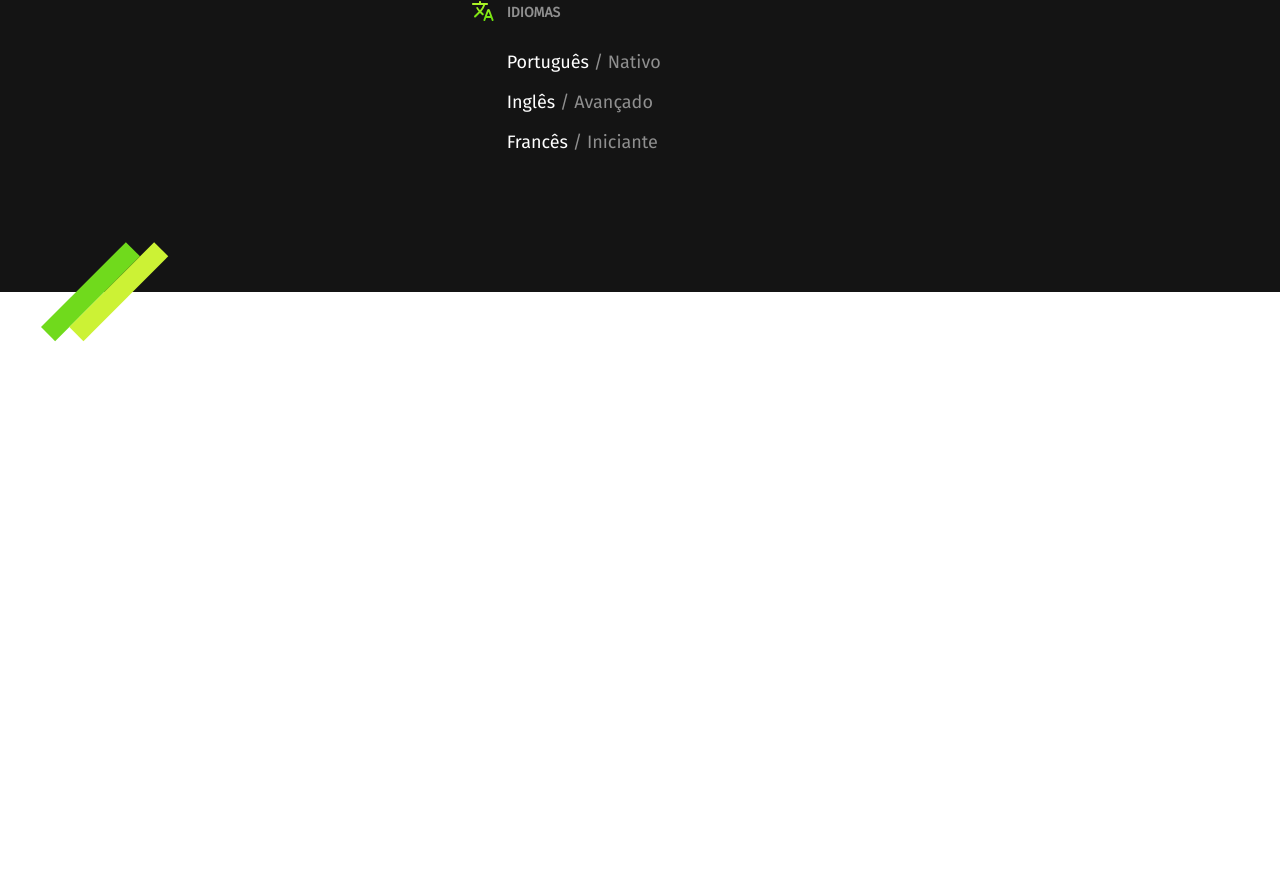
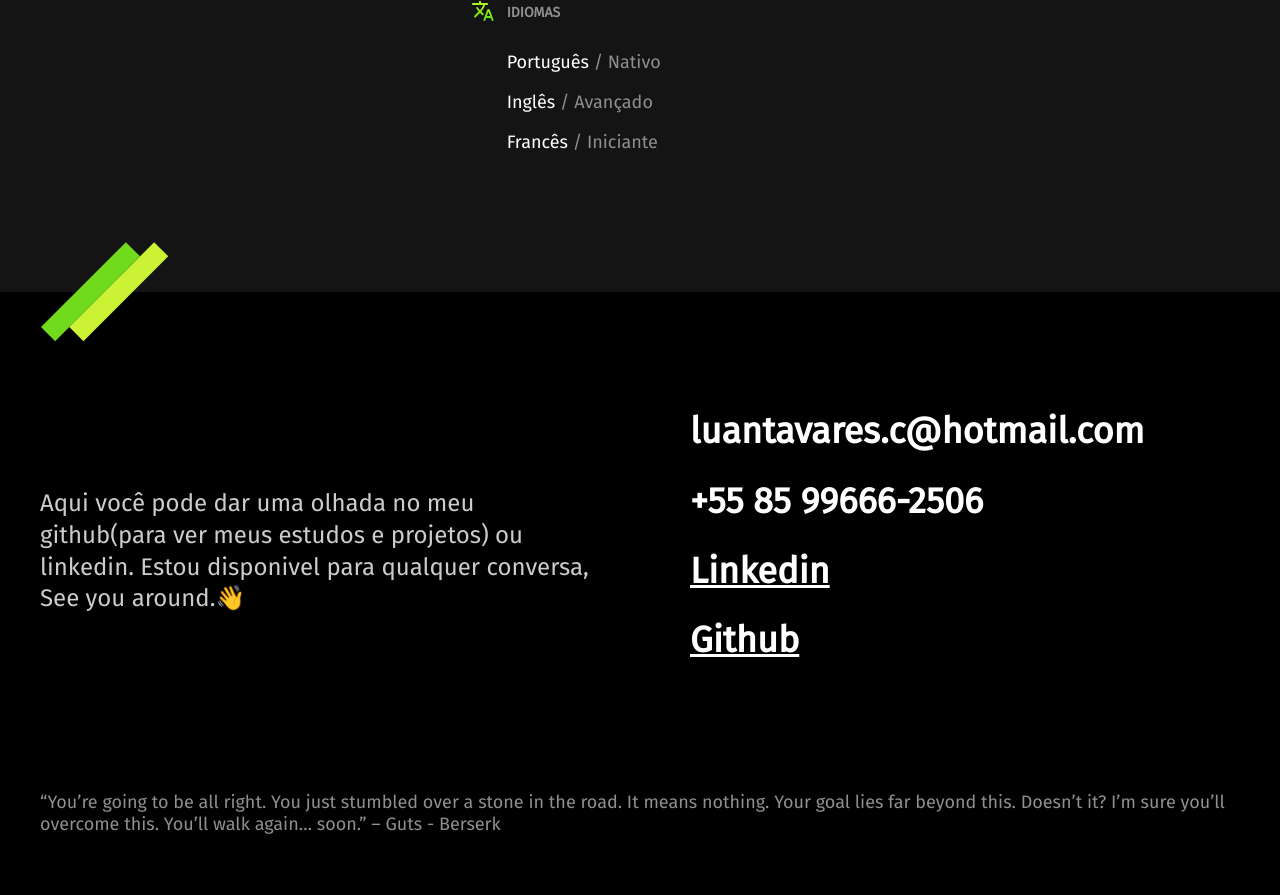
Before and after one commit to luantavaresc/Curriculo-Online, a plain HTML site: page index.html in a window 1280 px wide. Shown: the part 2061-2956 px from the top of the page. Before the commit the page ends 2403 px from the top, so only its background shows below. Drawn offline with Linux system fonts and the light colour scheme.

Commit message:
footer e info de contato

```diff
--- /dev/null
+++ b/css/footer.css
@@ -0,0 +1,47 @@
+.footer {
+    background: #000000;
+}
+
+.footer-container {
+    max-width: 1200px;
+    padding: 120px 20px 60px 20px;
+    margin: 0 auto;
+    display: grid;
+    grid-template-columns: 1fr 1fr;
+    gap: 100px;
+    align-items: center;
+}
+
+.footer-texto {
+    font-size: 1.5rem;
+    line-height: 1.33;
+    color: #cccccc;
+}
+
+.footer-contato li {
+    font-weight: bold;
+    font-size: 2.25rem;
+    line-height: 1.1;
+    color: #ffffff;
+    margin-bottom: 30px;
+}
+
+.footer-contato li a {
+    color: #ffffff;
+}
+
+.footer-copy {
+    grid-column: 1 / -1;
+    font-size: 1.125rem;
+    color: #8f8f8f;
+}
+
+@media (max-width: 800px) {
+    .footer-container {
+        grid-template-columns: 1fr;
+        gap: 40px;
+    }
+    .footer-contato li {
+        font-size: 1.5rem;
+    }
+}
--- a/css/style.css
+++ b/css/style.css
@@ -3,3 +3,4 @@
 @import "./intro.css";
 @import "./experiencia.css";
 @import "./formacao.css";
+@import "./footer.css";
--- a/index.html
+++ b/index.html
@@ -110,5 +110,18 @@
       </div>
     </div>
   </section>
+  <footer class="footer" id="contato">
+    <div class="footer-container">
+      <p class="footer-texto">Aqui você pode dar uma olhada no meu github(para ver meus estudos e projetos)
+        ou linkedin. Estou disponivel para qualquer conversa, See you around.👋</p>
+      <ul class="footer-contato">
+        <li>luantavares.c@hotmail.com</li>
+        <li>+55 85 99666-2506</li>
+        <li><a href="">Linkedin</a></li>
+        <li><a href="">Github</a></li>
+      </ul>
+      <p class="footer-copy">“You’re going to be all right. You just stumbled over a stone in the road. It means nothing. Your goal lies far beyond this. Doesn’t it? I’m sure you’ll overcome this. You’ll walk again… soon.” – Guts - Berserk</p>
+    </div>
+  </footer>
     </body>
 </html>
```
